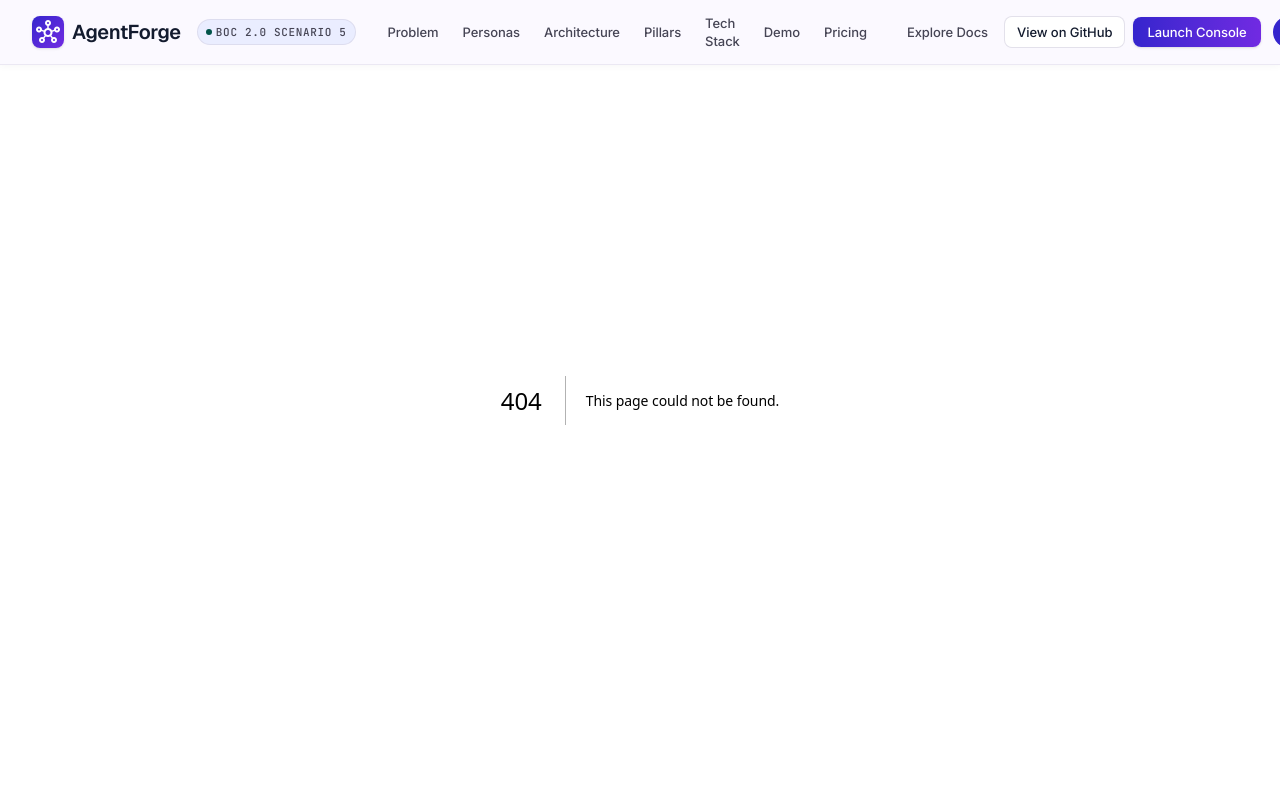
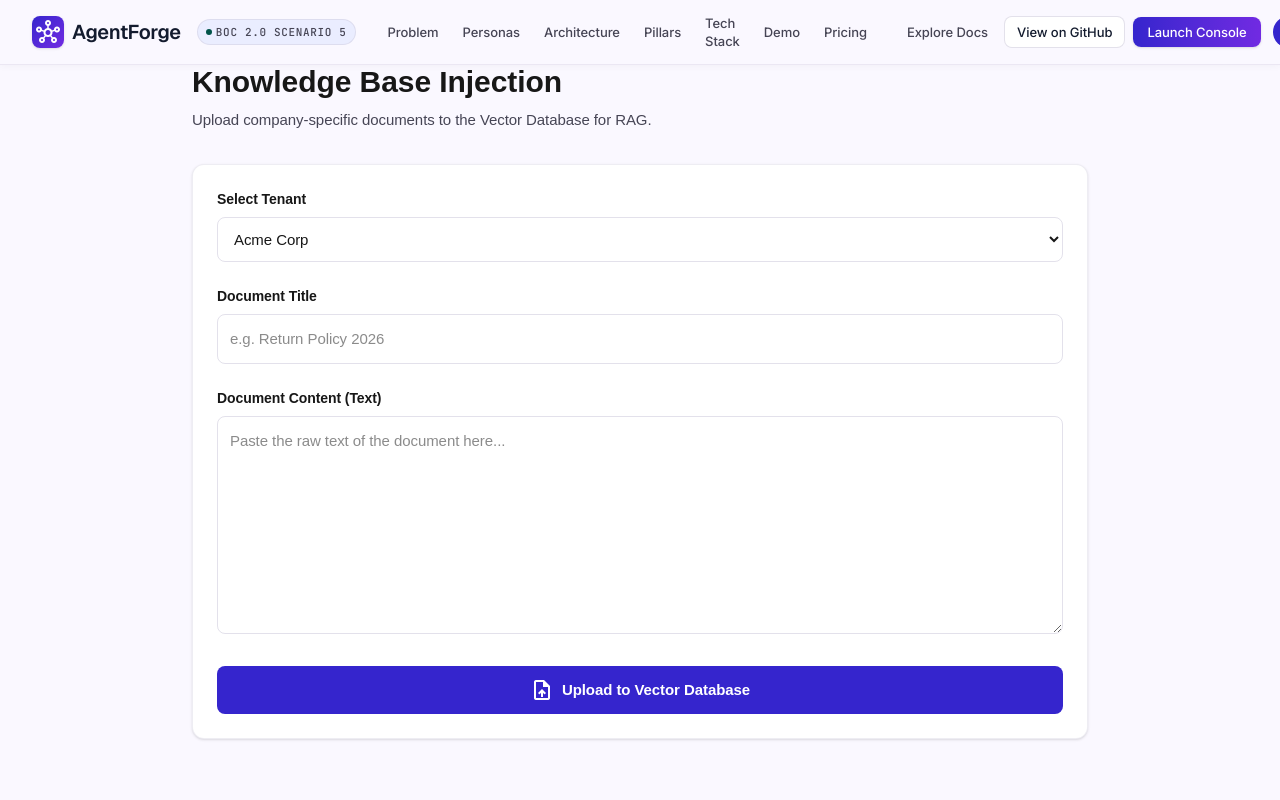
Before and after one commit to sandaruns2004/BOC-2.0, a Next.js app in the folder my-app/: page /studio/knowledge in a window 1280 px wide. Before the commit this address had no page. Shown: the top 800 px of the page. Built offline with nearby package versions, Linux system fonts and the light colour scheme.

Commit message:
Add multi-tenant UI and KB upload page

```diff
--- /dev/null
+++ b/my-app/app/api/kb/route.ts
@@ -0,0 +1,48 @@
+import { NextResponse } from 'next/server';
+import { Pinecone } from '@pinecone-database/pinecone';
+import { GoogleGenerativeAI } from '@google/generative-ai';
+import crypto from 'crypto';
+
+const genAI = new GoogleGenerativeAI(process.env.GEMINI_API_KEY!);
+const pc = process.env.PINECONE_API_KEY ? new Pinecone({ apiKey: process.env.PINECONE_API_KEY }) : null;
+
+export async function POST(req: Request) {
+  if (!pc || !process.env.PINECONE_INDEX_NAME) {
+    return NextResponse.json({ error: 'Pinecone not configured' }, { status: 500 });
+  }
+
+  try {
+    const { tenantId, title, content } = await req.json();
+
+    if (!tenantId || !title || !content) {
+      return NextResponse.json({ error: 'Missing required fields' }, { status: 400 });
+    }
+
+    // 1. Vectorize the document using Gemini
+    const model = genAI.getGenerativeModel({ model: 'gemini-embedding-2' });
+    const result = await model.embedContent(content);
+
+    // 2. Slice to 768 dimensions for our index
+    const vector = result.embedding.values.slice(0, 768);
+    const id = crypto.createHash('md5').update(title + tenantId).digest('hex');
+
+    // 3. Upsert to Pinecone with tenant isolation
+    const index = pc.index(process.env.PINECONE_INDEX_NAME);
+    await index.upsert({
+      records: [{
+        id,
+        values: vector,
+        metadata: {
+          tenantId,
+          title,
+          content
+        }
+      }]
+    });
+
+    return NextResponse.json({ success: true, id });
+  } catch (error) {
+    console.error('[KB API] Failed to upload document:', error);
+    return NextResponse.json({ error: 'Upload failed' }, { status: 500 });
+  }
+}
--- a/my-app/app/demo/page.tsx
+++ b/my-app/app/demo/page.tsx
@@ -73,6 +73,7 @@ export default function AgentForgeLiveDemoAndTraceConsole() {
   const [isLoading, setIsLoading] = useState(false);
   const [lastTraceId, setLastTraceId] = useState<string | null>(null);
   const [lastMeta, setLastMeta] = useState<ChatMessage['meta'] | null>(null);
+  const [tenantId, setTenantId] = useState('acme_corp');
   const messagesEndRef = useRef<HTMLDivElement>(null);
 
   useEffect(() => {
@@ -109,9 +110,9 @@ export default function AgentForgeLiveDemoAndTraceConsole() {
         headers: { 'Content-Type': 'application/json' },
         body: JSON.stringify({
           message: userMessage,
-          tenantId: 'acme_corp',
+          tenantId: tenantId,
           agentConfig: {
-            systemPrompt: 'You are a helpful customer service agent for Acme Corp. Be concise and professional.',
+            systemPrompt: `You are a helpful customer service agent for ${tenantId}. Be concise and professional.`,
             refundLimit: 100,
           },
         }),
@@ -213,9 +214,12 @@ export default function AgentForgeLiveDemoAndTraceConsole() {
             <div className="flex flex-wrap items-center gap-4">
               <div className="relative flex items-center bg-surface-container-lowest rounded-lg px-3 py-1.5 shadow-sm">
                 <span className="material-symbols-outlined text-primary text-[18px] mr-2">corporate_fare</span>
-                <select className="bg-transparent font-label-ui text-label-ui text-on-surface font-semibold focus:outline-none cursor-pointer pr-4">
-                  <option>Acme Corp (Enterprise Tenant #1042)</option>
-                  <option>Fintech Global AG (Tenant #8812)</option>
+                <select
+                  value={tenantId}
+                  onChange={(e) => setTenantId(e.target.value)}
+                  className="bg-transparent font-label-ui text-label-ui text-on-surface font-semibold focus:outline-none cursor-pointer pr-4">
+                  <option value="acme_corp">Acme Corp (Enterprise Tenant #1042)</option>
+                  <option value="fintech_global">Fintech Global AG (Tenant #8812)</option>
                 </select>
               </div>
               <div className="flex items-center gap-2 font-code-base text-[12px] text-on-surface-variant bg-surface-container px-3 py-1.5 rounded-lg">
--- /dev/null
+++ b/my-app/app/studio/knowledge/page.tsx
@@ -0,0 +1,112 @@
+'use client';
+
+import { useState } from 'react';
+
+export default function KnowledgeBaseStudio() {
+  const [tenantId, setTenantId] = useState('acme_corp');
+  const [title, setTitle] = useState('');
+  const [content, setContent] = useState('');
+  const [uploading, setUploading] = useState(false);
+  const [status, setStatus] = useState<'idle' | 'success' | 'error'>('idle');
+
+  const handleUpload = async (e: React.FormEvent) => {
+    e.preventDefault();
+    setUploading(true);
+    setStatus('idle');
+
+    try {
+      const res = await fetch('/api/kb', {
+        method: 'POST',
+        headers: { 'Content-Type': 'application/json' },
+        body: JSON.stringify({ tenantId, title, content }),
+      });
+
+      if (res.ok) {
+        setStatus('success');
+        setTitle('');
+        setContent('');
+      } else {
+        setStatus('error');
+      }
+    } catch {
+      setStatus('error');
+    } finally {
+      setUploading(false);
+    }
+  };
+
+  return (
+    <main className="w-full min-h-screen pt-16 bg-surface p-8">
+      <div className="max-w-4xl mx-auto">
+        <h1 className="text-3xl font-bold mb-2">Knowledge Base Injection</h1>
+        <p className="text-on-surface-variant mb-8">Upload company-specific documents to the Vector Database for RAG.</p>
+
+        <form onSubmit={handleUpload} className="bg-surface-container-lowest p-6 rounded-xl shadow-sm border border-outline-variant/30 flex flex-col gap-6">
+
+          <div className="flex flex-col gap-2">
+            <label className="font-semibold text-sm">Select Tenant</label>
+            <select
+              value={tenantId}
+              onChange={(e) => setTenantId(e.target.value)}
+              className="p-3 rounded-lg border border-outline-variant/50 bg-transparent focus:ring-2 focus:ring-primary outline-none"
+            >
+              <option value="acme_corp">Acme Corp</option>
+              <option value="fintech_global">Fintech Global AG</option>
+            </select>
+          </div>
+
+          <div className="flex flex-col gap-2">
+            <label className="font-semibold text-sm">Document Title</label>
+            <input
+              required
+              type="text"
+              placeholder="e.g. Return Policy 2026"
+              value={title}
+              onChange={(e) => setTitle(e.target.value)}
+              className="p-3 rounded-lg border border-outline-variant/50 bg-transparent focus:ring-2 focus:ring-primary outline-none"
+            />
+          </div>
+
+          <div className="flex flex-col gap-2">
+            <label className="font-semibold text-sm">Document Content (Text)</label>
+            <textarea
+              required
+              rows={8}
+              placeholder="Paste the raw text of the document here..."
+              value={content}
+              onChange={(e) => setContent(e.target.value)}
+              className="p-3 rounded-lg border border-outline-variant/50 bg-transparent focus:ring-2 focus:ring-primary outline-none resize-y"
+            />
+          </div>
+
+          <button
+            type="submit"
+            disabled={uploading}
+            className="mt-2 bg-primary text-on-primary py-3 rounded-lg font-semibold hover:opacity-90 disabled:opacity-50 transition-all flex items-center justify-center gap-2"
+          >
+            {uploading ? (
+              <>
+                <span className="material-symbols-outlined animate-spin text-[20px]">sync</span>
+                Vectorizing & Uploading...
+              </>
+            ) : status === 'success' ? (
+              <>
+                <span className="material-symbols-outlined text-[20px]">check_circle</span>
+                Uploaded to Pinecone
+              </>
+            ) : (
+              <>
+                <span className="material-symbols-outlined text-[20px]">upload_file</span>
+                Upload to Vector Database
+              </>
+            )}
+          </button>
+
+          {status === 'error' && (
+            <p className="text-error text-sm text-center">Failed to upload document. Check console.</p>
+          )}
+        </form>
+      </div>
+    </main>
+  );
+}
```
